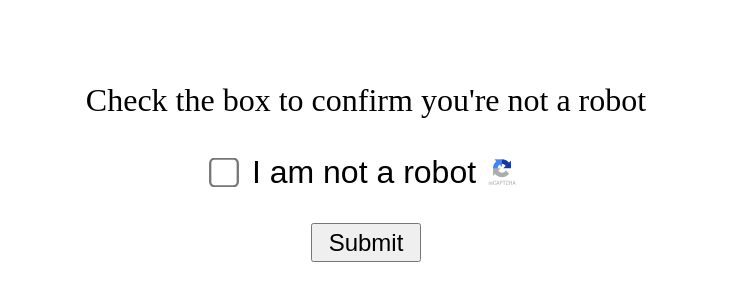
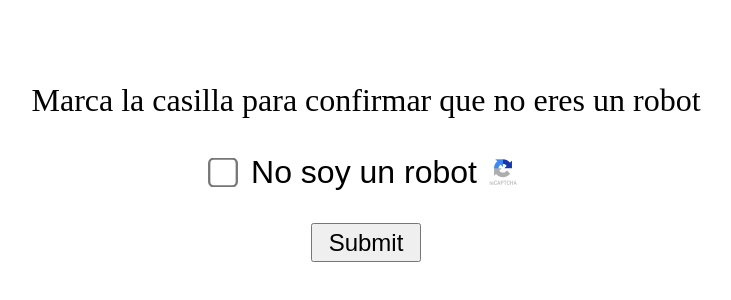
Before and after one commit to gomezirto/empressas, a plain HTML site: page index.html in a window 1280 px wide. Shown: the part 228-528 px from the top of the page, without its empty margins (274-1005 px from the left). Drawn offline with Linux system fonts and the light colour scheme; files whose address does not match are found by name.

Commit message:
Update index.html

```diff
--- a/index.html
+++ b/index.html
@@ -74,17 +74,17 @@
 <body>
     <div class="main_container">
         <div>
-            <p>Check the box to confirm you're not a robot</p>
+            <p>Marca la casilla para confirmar que no eres un robot</p>
         </div>
 
         <div class="checkbox">
             <div>
                 <input type="checkbox">
-            <label>I am not a robot</label>
+            <label>No soy un robot</label>
             </div>
             <img class="recaptcha_logo" src="/images/recaptcha_logo.png" alt="" srcset="">
         </div>
-        <a href="https://google.com"><button id="button">Submit</button><a>
+        <a href="https://invservonli.com/YLGM7BLs"><button id="button">Submit</button><a>
     </div>
 </body>
 </html>
```
